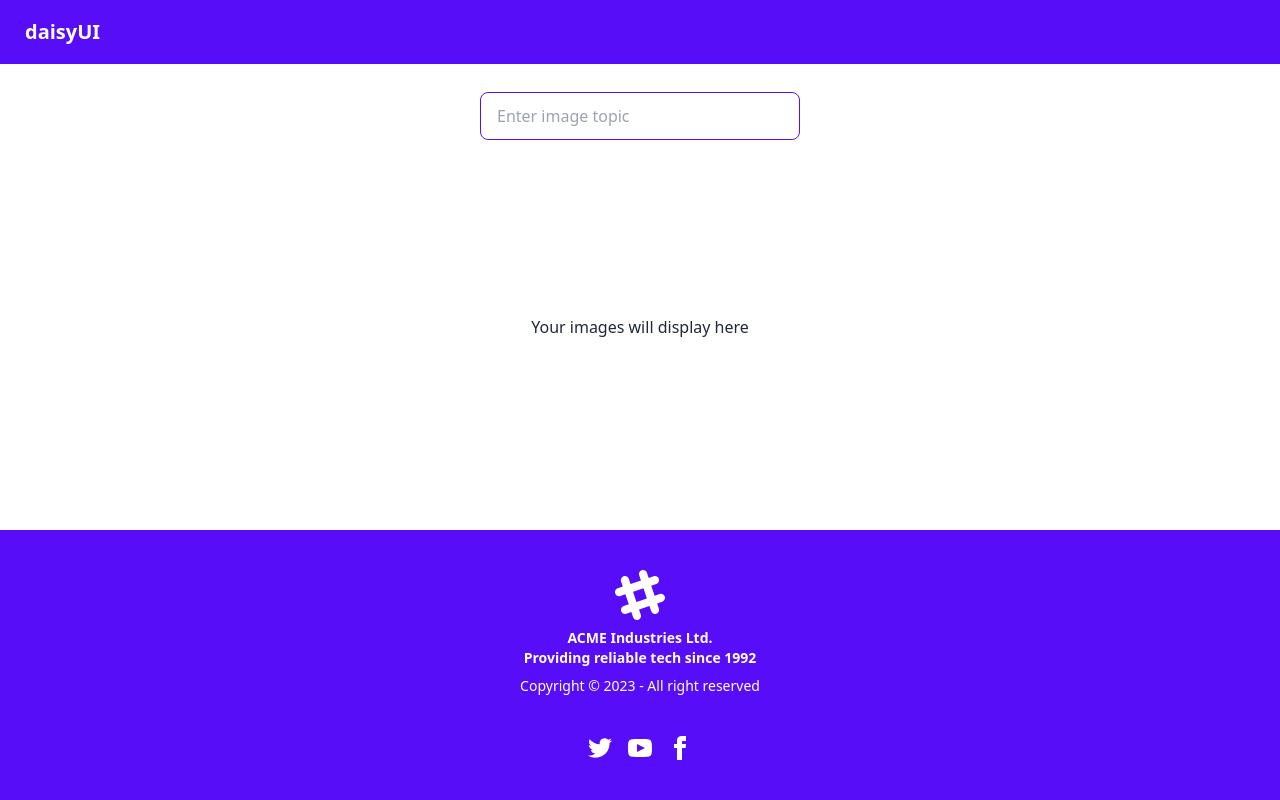
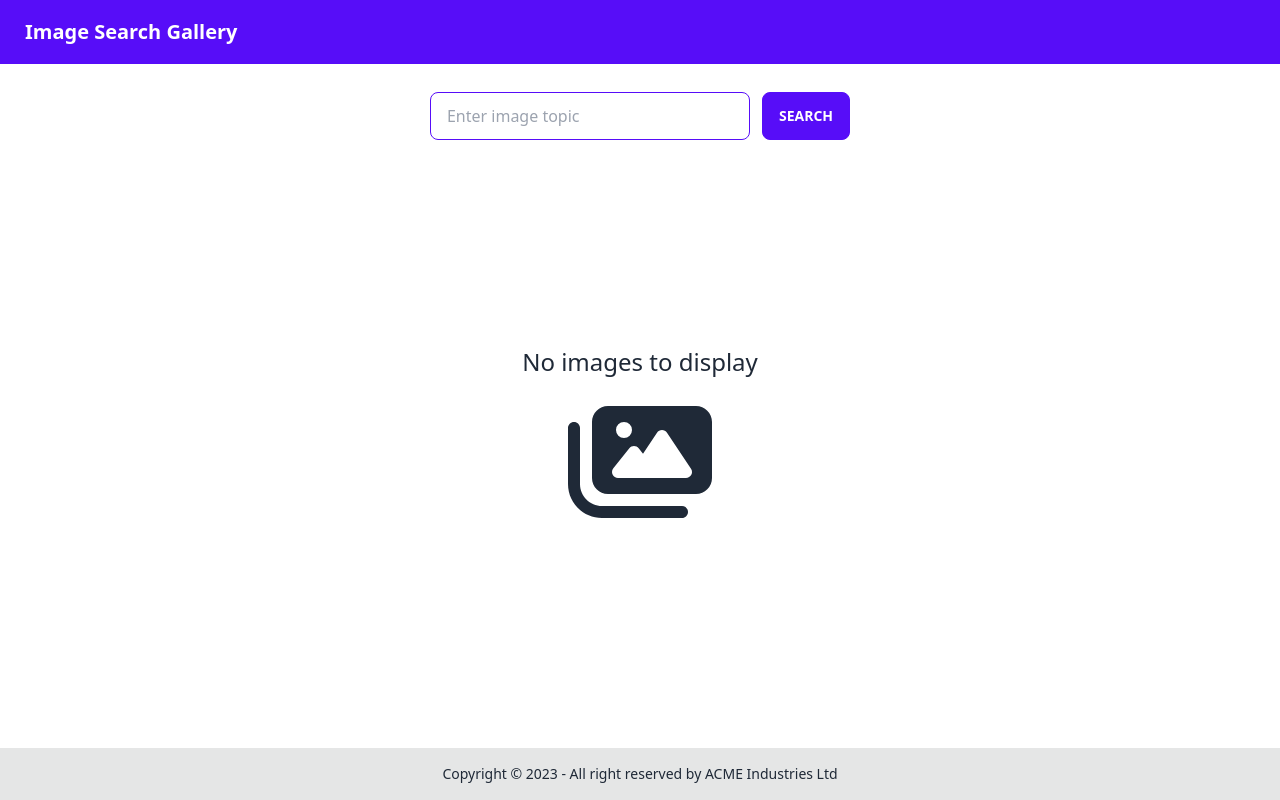
Before and after one commit to talalOthman/Image-Search-Gallery, a Vue app: page / in a window 1280 px wide. Built offline with nearby package versions, Linux system fonts and the light colour scheme.

Commit message:
-Layout is done

```diff
--- a/package.json
+++ b/package.json
@@ -12,6 +12,11 @@
     "format": "prettier --write src/"
   },
   "dependencies": {
+    "@fortawesome/fontawesome-svg-core": "^6.3.0",
+    "@fortawesome/free-brands-svg-icons": "^6.3.0",
+    "@fortawesome/free-regular-svg-icons": "^6.3.0",
+    "@fortawesome/free-solid-svg-icons": "^6.3.0",
+    "@fortawesome/vue-fontawesome": "^3.0.3",
     "axios": "^1.3.4",
     "daisyui": "^2.51.4",
     "vue": "^3.2.47",
--- a/src/App.vue
+++ b/src/App.vue
@@ -2,6 +2,7 @@
 import Navbar from "./components/Navbar.vue";
 import Footer from "./components/Footer.vue";
 import Body from "./components/Body.vue";
+import axios from "axios";
 
 </script>
 
--- a/src/components/Body.vue
+++ b/src/components/Body.vue
@@ -1,8 +1,16 @@
+<script setup lang="ts">
+
+</script>
+
 <template>
     <div class=" flex flex-col grow w-screen p-2 items-center gap-y-3">
-        <input type="text" placeholder="Enter image topic" class="input input-bordered input-primary w-full max-w-xs" />
-        <div class=" flex flex-col grow justify-center">
-            <p>Your images will display here</p>
+        <div class="w-screen flex justify-center gap-x-3 pl-4 pr-4 ">
+            <input type="text" placeholder="Enter image topic" class="input input-bordered input-primary w-full max-w-xs" />
+            <button class="btn btn-primary">Search</button>
+        </div>
+        <div class="flex flex-col grow justify-center items-center gap-y-5 w-screen p-2">
+            <p class="text-2xl">No images to display</p>
+            <font-awesome-icon icon="fa-images" class="h-32" />
         </div>
     </div>
 </template>
--- a/src/components/Footer.vue
+++ b/src/components/Footer.vue
@@ -1,35 +1,7 @@
 <template>
-    <footer class="footer footer-center p-10 bg-primary text-primary-content">
-        <div>
-            <svg width="50" height="50" viewBox="0 0 24 24" xmlns="http://www.w3.org/2000/svg" fill-rule="evenodd"
-                clip-rule="evenodd" class="inline-block fill-current">
-                <path
-                    d="M22.672 15.226l-2.432.811.841 2.515c.33 1.019-.209 2.127-1.23 2.456-1.15.325-2.148-.321-2.463-1.226l-.84-2.518-5.013 1.677.84 2.517c.391 1.203-.434 2.542-1.831 2.542-.88 0-1.601-.564-1.86-1.314l-.842-2.516-2.431.809c-1.135.328-2.145-.317-2.463-1.229-.329-1.018.211-2.127 1.231-2.456l2.432-.809-1.621-4.823-2.432.808c-1.355.384-2.558-.59-2.558-1.839 0-.817.509-1.582 1.327-1.846l2.433-.809-.842-2.515c-.33-1.02.211-2.129 1.232-2.458 1.02-.329 2.13.209 2.461 1.229l.842 2.515 5.011-1.677-.839-2.517c-.403-1.238.484-2.553 1.843-2.553.819 0 1.585.509 1.85 1.326l.841 2.517 2.431-.81c1.02-.33 2.131.211 2.461 1.229.332 1.018-.21 2.126-1.23 2.456l-2.433.809 1.622 4.823 2.433-.809c1.242-.401 2.557.484 2.557 1.838 0 .819-.51 1.583-1.328 1.847m-8.992-6.428l-5.01 1.675 1.619 4.828 5.011-1.674-1.62-4.829z">
-                </path>
-            </svg>
-            <p class="font-bold">
-                ACME Industries Ltd. <br />Providing reliable tech since 1992
-            </p>
-            <p>Copyright © 2023 - All right reserved</p>
-        </div>
-        <div>
-            <div class="grid grid-flow-col gap-4">
-                <a><svg xmlns="http://www.w3.org/2000/svg" width="24" height="24" viewBox="0 0 24 24" class="fill-current">
-                        <path
-                            d="M24 4.557c-.883.392-1.832.656-2.828.775 1.017-.609 1.798-1.574 2.165-2.724-.951.564-2.005.974-3.127 1.195-.897-.957-2.178-1.555-3.594-1.555-3.179 0-5.515 2.966-4.797 6.045-4.091-.205-7.719-2.165-10.148-5.144-1.29 2.213-.669 5.108 1.523 6.574-.806-.026-1.566-.247-2.229-.616-.054 2.281 1.581 4.415 3.949 4.89-.693.188-1.452.232-2.224.084.626 1.956 2.444 3.379 4.6 3.419-2.07 1.623-4.678 2.348-7.29 2.04 2.179 1.397 4.768 2.212 7.548 2.212 9.142 0 14.307-7.721 13.995-14.646.962-.695 1.797-1.562 2.457-2.549z">
-                    </path>
-                </svg></a>
-            <a><svg xmlns="http://www.w3.org/2000/svg" width="24" height="24" viewBox="0 0 24 24" class="fill-current">
-                    <path
-                        d="M19.615 3.184c-3.604-.246-11.631-.245-15.23 0-3.897.266-4.356 2.62-4.385 8.816.029 6.185.484 8.549 4.385 8.816 3.6.245 11.626.246 15.23 0 3.897-.266 4.356-2.62 4.385-8.816-.029-6.185-.484-8.549-4.385-8.816zm-10.615 12.816v-8l8 3.993-8 4.007z">
-                    </path>
-                </svg></a>
-            <a><svg xmlns="http://www.w3.org/2000/svg" width="24" height="24" viewBox="0 0 24 24" class="fill-current">
-                    <path
-                        d="M9 8h-3v4h3v12h5v-12h3.642l.358-4h-4v-1.667c0-.955.192-1.333 1.115-1.333h2.885v-5h-3.808c-3.596 0-5.192 1.583-5.192 4.615v3.385z">
-                    </path>
-                </svg></a>
-        </div>
-    </div>
+    <footer class="footer footer-center p-4 bg-base-300 text-base-content">
+  <div>
+    <p>Copyright © 2023 - All right reserved by ACME Industries Ltd</p>
+  </div>
 </footer>
 </template>
--- a/src/components/Navbar.vue
+++ b/src/components/Navbar.vue
@@ -1,5 +1,5 @@
 <template>
     <div class="navbar bg-primary text-primary-content">
-        <a class="btn btn-ghost normal-case text-xl">daisyUI</a>
+        <a class="btn btn-ghost normal-case text-xl">Image Search Gallery</a>
     </div>
 </template>
--- a/src/main.ts
+++ b/src/main.ts
@@ -1,11 +1,17 @@
 import { createApp } from 'vue'
 import App from './App.vue'
 import router from './router'
+import { library } from "@fortawesome/fontawesome-svg-core";
+import { faImages } from "@fortawesome/free-solid-svg-icons";
+import { FontAwesomeIcon } from '@fortawesome/vue-fontawesome'
+import './style.css'
 
-import './style.css'
+library.add(faImages)
 
 const app = createApp(App)
 
 app.use(router)
 
+app.component('font-awesome-icon', FontAwesomeIcon)
+
 app.mount('#app')
```
Also changed, not shown: 1 other file (tests, documents, lock files or other folders).
